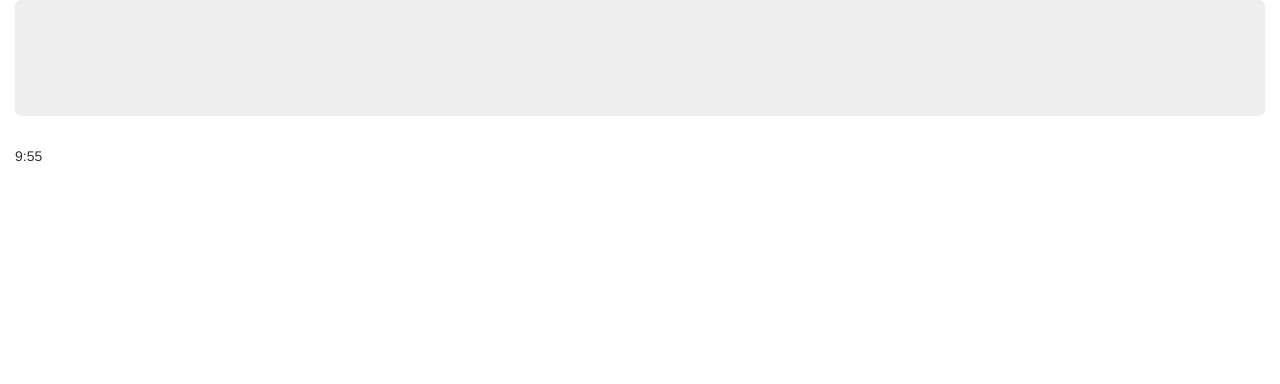
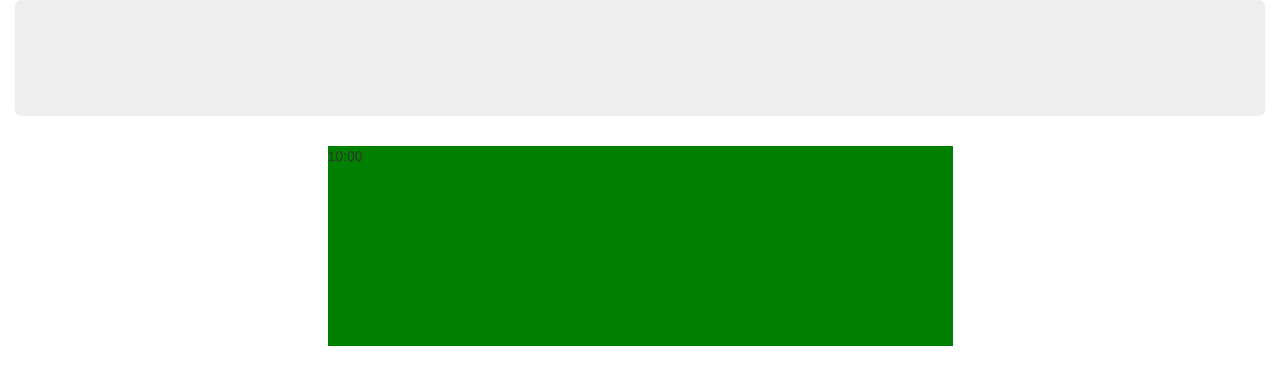
Before and after one commit to Essk/FreeCodeCamp-Projects, a website: page fcc-pomodoro-timer/index.html in a window 1280 px wide. Drawn offline with nearby package versions, Linux system fonts and the light colour scheme.

Commit message:
adds start/stop

```diff
--- a/fcc-pomodoro-timer/index.html
+++ b/fcc-pomodoro-timer/index.html
@@ -26,9 +26,12 @@
       </p>
     </div>
     <div class="content">
-      <div class="main-timer">
+      <div class="main-timer-background center">
+        <div class="main-timer">
 
+        </div>
       </div>
+
     </div>
 
 
--- a/fcc-pomodoro-timer/js/index.js
+++ b/fcc-pomodoro-timer/js/index.js
@@ -1,12 +1,15 @@
 var minutes = 10;
 var seconds = '00';
 var counter= minutes * 60;
+var timer = {
+    state:'stopped'
+};
 
 function increment(){
     counter++;
     seconds = counter%60;
     if (seconds === 0){
-        minutes++
+        minutes++;
     }
     $(".main-timer").html(minutes + ':' + seconds);
 }
@@ -25,8 +28,23 @@ function decrement(){
 
 }
 
-$(document).ready(function(){
+function startStop(timer) {
+    if (timer.state === 'stopped') {
+        timer.ID = window.setInterval(decrement, 1000);
+        timer.state = 'started';
+    } else {
+        clearInterval(timer.ID);
+        timer.state = 'stopped';
+    }
+}
 
-    var timerID = window.setInterval(decrement, 1000);
-    $(".main-timer").html(minutes + ':' + seconds);
-});
+
+
+$(document).ready(function() {
+        $(".main-timer").html(minutes + ':' + seconds);
+
+        $(".main-timer").click(function () {
+            startStop(timer);
+        });
+    }
+    );
--- a/fcc-pomodoro-timer/scss/style.scss
+++ b/fcc-pomodoro-timer/scss/style.scss
@@ -0,0 +1,10 @@
+.main-timer-background{
+  background: red;
+  width: 50%;
+  margin: auto;
+  height: 200px;
+  >.main-timer{
+    height: inherit;
+    background: green;
+  }
+}
```
Also changed, not shown: fcc-pomodoro-timer/css/style.css.
